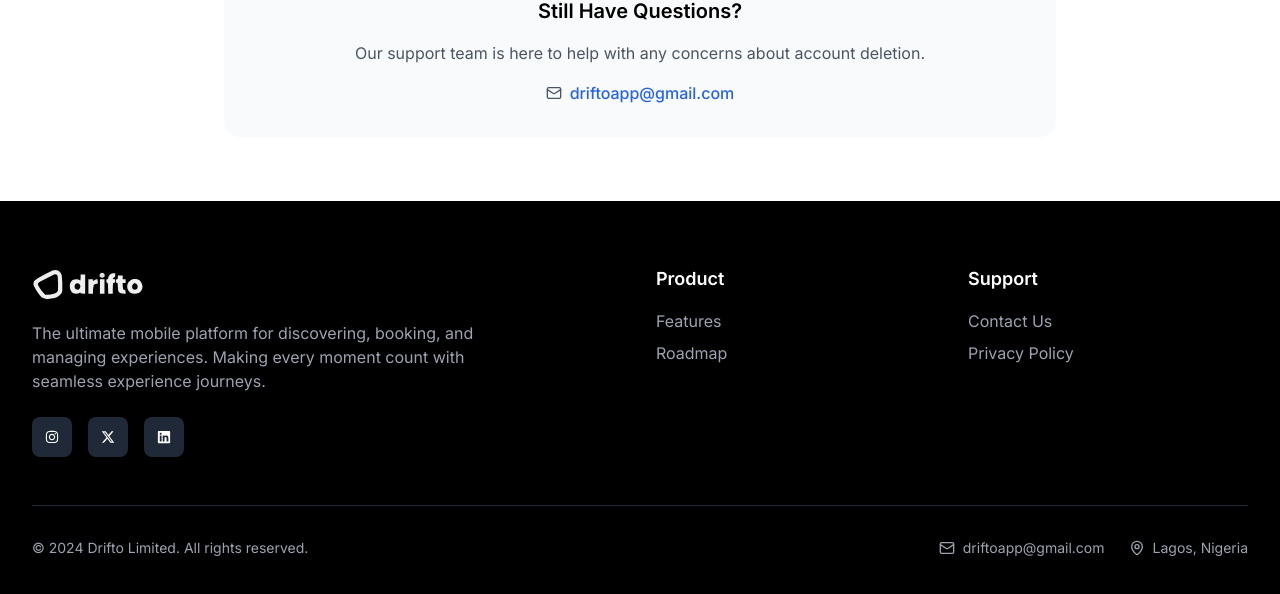
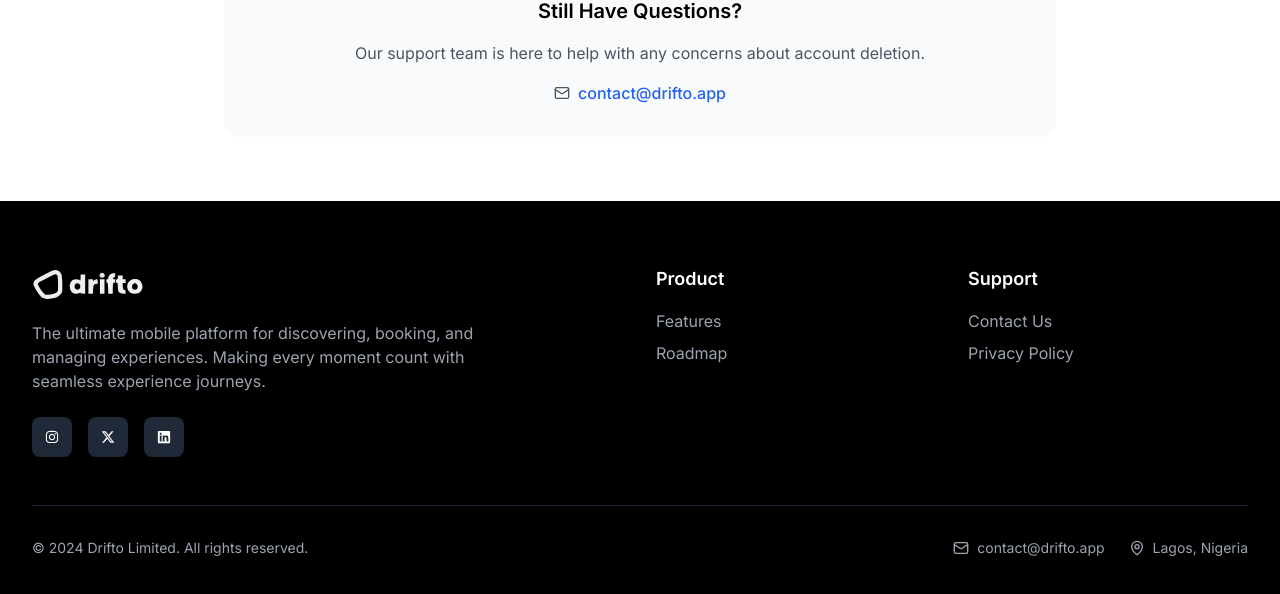
Before and after one commit to Drifto-app/drifto-website, a React (Vite) app: page /delete-account in a window 1280 px wide. Shown: the part 3362-3956 px from the top of the page. Built offline with nearby package versions, Linux system fonts and the light colour scheme.

Commit message:
feat: Updated email address

```diff
--- a/src/components/DeleteAccountDetails.tsx
+++ b/src/components/DeleteAccountDetails.tsx
@@ -4,7 +4,7 @@ import {Footer} from "@/components/Footer.tsx";
 
 const DeleteAccountDetails = () => {
     const handleContactSupport = () => {
-        window.open('mailto:driftoapp@gmail.com?subject=Account Deletion Request&body=Hi Drifto Team,%0A%0AI would like to request the deletion of my Drifto account.%0A%0AAccount details:%0A- Email: [Your email address]%0A- Username: [Your username]%0A%0AThank you.', '_blank');
+        window.open('mailto:contact@drifto.app?subject=Account Deletion Request&body=Hi Drifto Team,%0A%0AI would like to request the deletion of my Drifto account.%0A%0AAccount details:%0A- Email: [Your email address]%0A- Username: [Your username]%0A%0AThank you.', '_blank');
     };
 
     const handleBackToHome = () => {
@@ -242,8 +242,8 @@ const DeleteAccountDetails = () => {
                         </p>
                         <div className="flex items-center justify-center text-gray-600">
                             <Mail className="w-4 h-4 mr-2" />
-                            <a href="mailto:driftoapp@gmail.com" className="text-blue-600 hover:text-blue-700 font-medium">
-                                driftoapp@gmail.com
+                            <a href="mailto:contact@drifto.app" className="text-blue-600 hover:text-blue-700 font-medium">
+                                contact@drifto.app
                             </a>
                         </div>
                     </div>
--- a/src/components/Footer.tsx
+++ b/src/components/Footer.tsx
@@ -50,7 +50,7 @@ export const Footer = () => {
               <h4 className="text-lg font-semibold mb-4">Support</h4>
               <ul className="space-y-2 text-gray-400">
                 {/*<li><a href="#" className="hover:text-white transition-colors">Help Center</a></li>*/}
-                <li><a href="mailto:driftoapp@gmail.com" className="hover:text-white transition-colors">Contact Us</a></li>
+                <li><a href="mailto:contact@drifto.app" className="hover:text-white transition-colors">Contact Us</a></li>
                 <li><a href="/privacy-policy" className="hover:text-white transition-colors">Privacy Policy</a></li>
                 {/*<li><a href="#" className="hover:text-white transition-colors">Terms of Service</a></li>*/}
               </ul>
@@ -65,7 +65,7 @@ export const Footer = () => {
             <div className="flex items-center space-x-6 mt-4 md:mt-0">
               <div className="flex items-center text-gray-400 text-sm">
                 <Mail className="w-4 h-4 mr-2" />
-                driftoapp@gmail.com
+                contact@drifto.app
               </div>
               <div className="flex items-center text-gray-400 text-sm">
                 <MapPin className="w-4 h-4 mr-2" />
--- a/src/components/PrivacyPolicyComp.tsx
+++ b/src/components/PrivacyPolicyComp.tsx
@@ -190,7 +190,7 @@ const PrivacyPolicyComp = () => {
                                 If you have questions or concerns about this Privacy Policy, please contact us:
                             </p>
                             <div className="bg-gray-50 p-6 rounded-lg">
-                                <p><strong>Email:</strong> <a href="mailto:driftoapp@gmail.com" className="text-blue-600 hover:text-blue-700">driftoapp@gmail.com</a></p>
+                                <p><strong>Email:</strong> <a href="mailto:contact@drifto.app" className="text-blue-600 hover:text-blue-700">contact@drifto.app</a></p>
                                 <p><strong>Website:</strong> <a href="/" className="text-blue-600 hover:text-blue-700">https://www.drifto.me</a></p>
                             </div>
                         </section>
```
